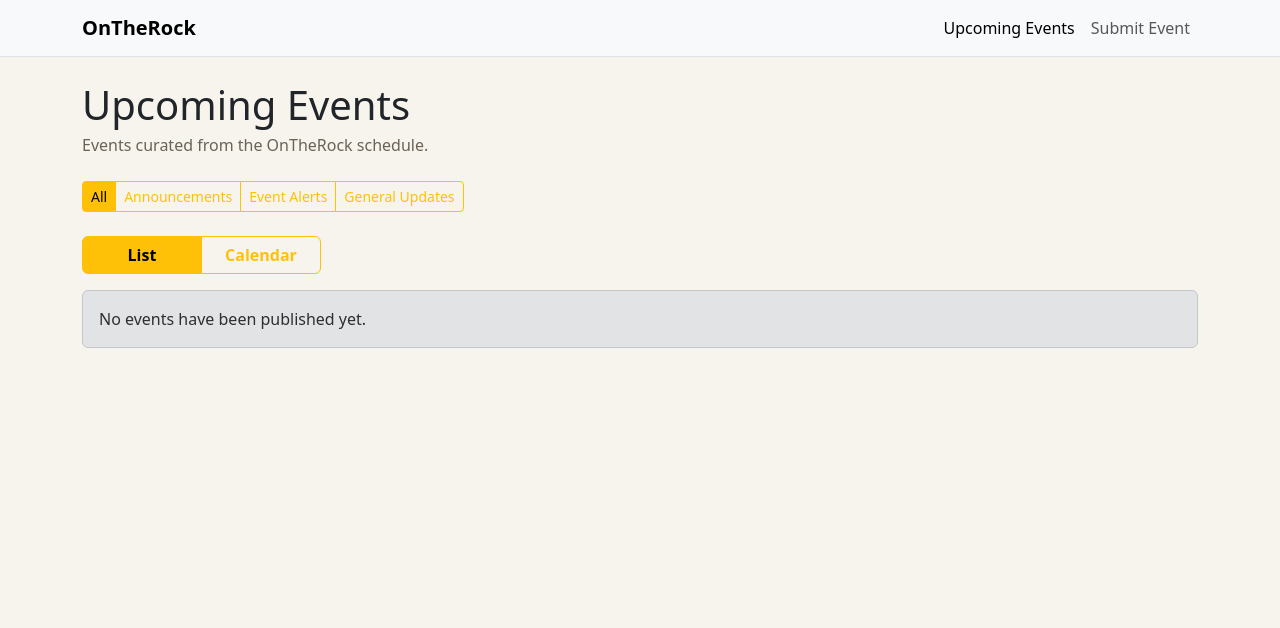
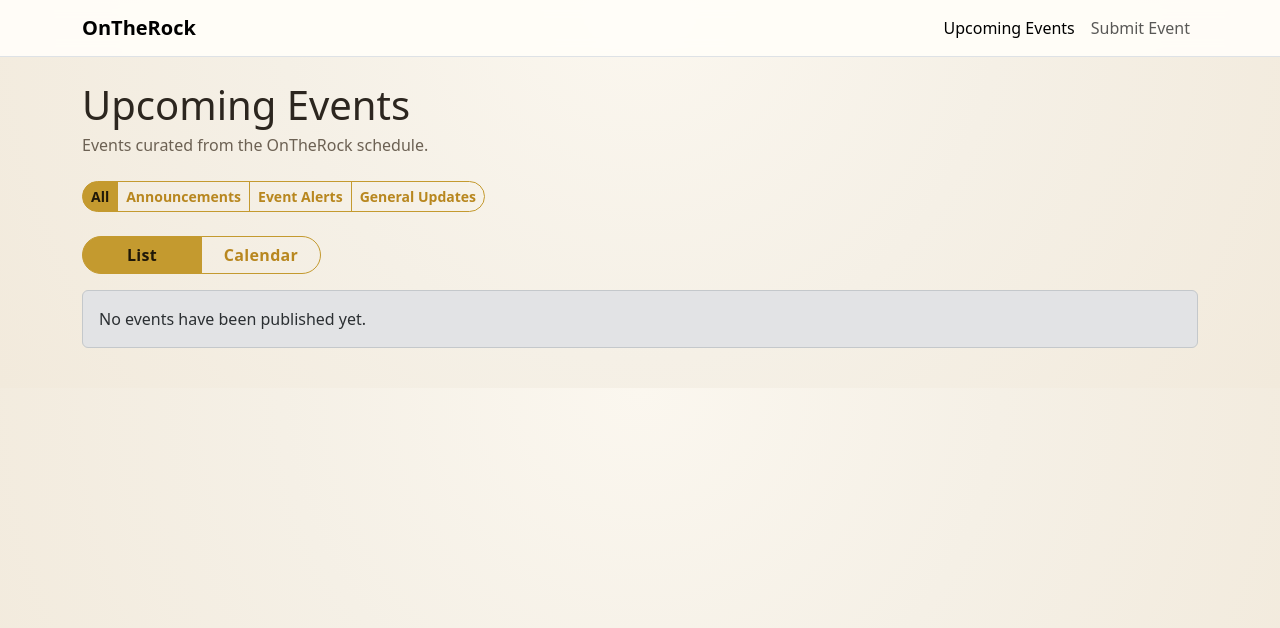
Before and after one commit to JSY-Ben/BeanPrepared, a PHP site: page /Web/ in a window 1280 px wide. Shown: the top 628 px of the page. Run offline with PHP 8.4, Linux system fonts and the light colour scheme; data comes from the database, SQL or seed files in the repository; data that the repository does not hold is empty.

Commit message:
Styling Upgrade on web frontend

```diff
--- a/public/index.php
+++ b/public/index.php
@@ -81,26 +81,76 @@ function format_datetime(string $value): string
     crossorigin="anonymous"
   >
   <style>
+    :root {
+      --otr-ink: #2c261f;
+      --otr-muted: #6c6153;
+      --otr-paper: #f5f0e6;
+      --otr-card: #fffdf8;
+      --otr-gold: #c49a2f;
+      --otr-gold-strong: #b8871f;
+      --otr-border: #eadfca;
+      --otr-shadow: 0 12px 30px rgba(44, 38, 31, 0.12);
+    }
     body {
-      background: #f7f4ee;
+      background: radial-gradient(circle at top, #fbf7ef 0%, var(--otr-paper) 48%, #f2eadc 100%);
+      color: var(--otr-ink);
+    }
+    .navbar {
+      background: rgba(255, 253, 248, 0.95) !important;
+      backdrop-filter: blur(8px);
     }
     .brand-subtitle {
-      color: #6a6256;
+      color: var(--otr-muted);
+    }
+    .card {
+      background: var(--otr-card);
+      border: 1px solid var(--otr-border);
+      box-shadow: var(--otr-shadow);
+    }
+    .btn-warning,
+    .btn-outline-warning {
+      border-radius: 999px;
+      font-weight: 700;
+    }
+    .btn-warning {
+      background: var(--otr-gold);
+      border-color: var(--otr-gold);
+      color: #1f1708;
+    }
+    .btn-outline-warning {
+      border-color: var(--otr-gold);
+      color: var(--otr-gold-strong);
+    }
+    .badge.text-bg-warning {
+      background: #f6e3b0 !important;
+      color: #6a4c0e !important;
     }
     .view-toggle .btn {
       min-width: 120px;
       font-weight: 700;
+      letter-spacing: 0.02em;
     }
     .calendar-dot {
-      width: 8px;
-      height: 8px;
-      background: #f0a400;
+      width: 10px;
+      height: 10px;
+      background: var(--otr-gold);
       border-radius: 999px;
-      margin: 4px auto 0;
+      margin: 6px auto 0;
+      box-shadow: 0 0 0 2px #fdf6e5;
     }
     .calendar-event {
-      background: #fff8e1;
-      box-shadow: inset 0 0 0 1px #f3c766;
+      background: #fff6dd;
+      box-shadow: inset 0 0 0 1px #e7c77a;
+    }
+    .table-light {
+      --bs-table-bg: #f9f1df;
+      --bs-table-striped-bg: #fbf6ea;
+    }
+    a {
+      color: var(--otr-gold-strong);
+    }
+    a:hover {
+      color: #8c6513;
     }
   </style>
 </head>
```
Also changed, not shown: backend/admin_events.php (+38 -1 lines), backend/admin_submissions.php (+42 -1 lines), backend/admin_types.php (+38 -1 lines), public/submit.php (+41 -2 lines), 1 other file.
